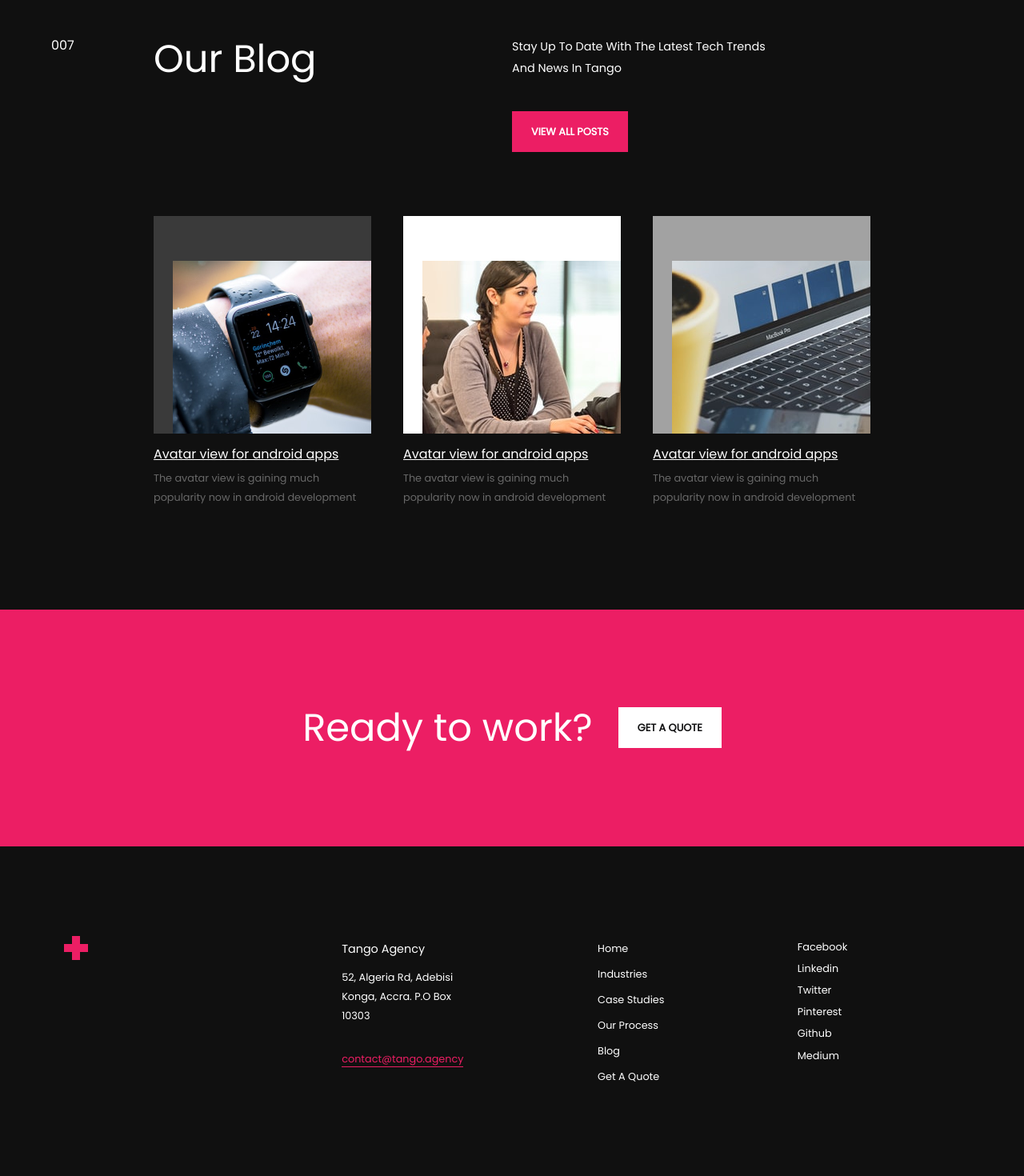
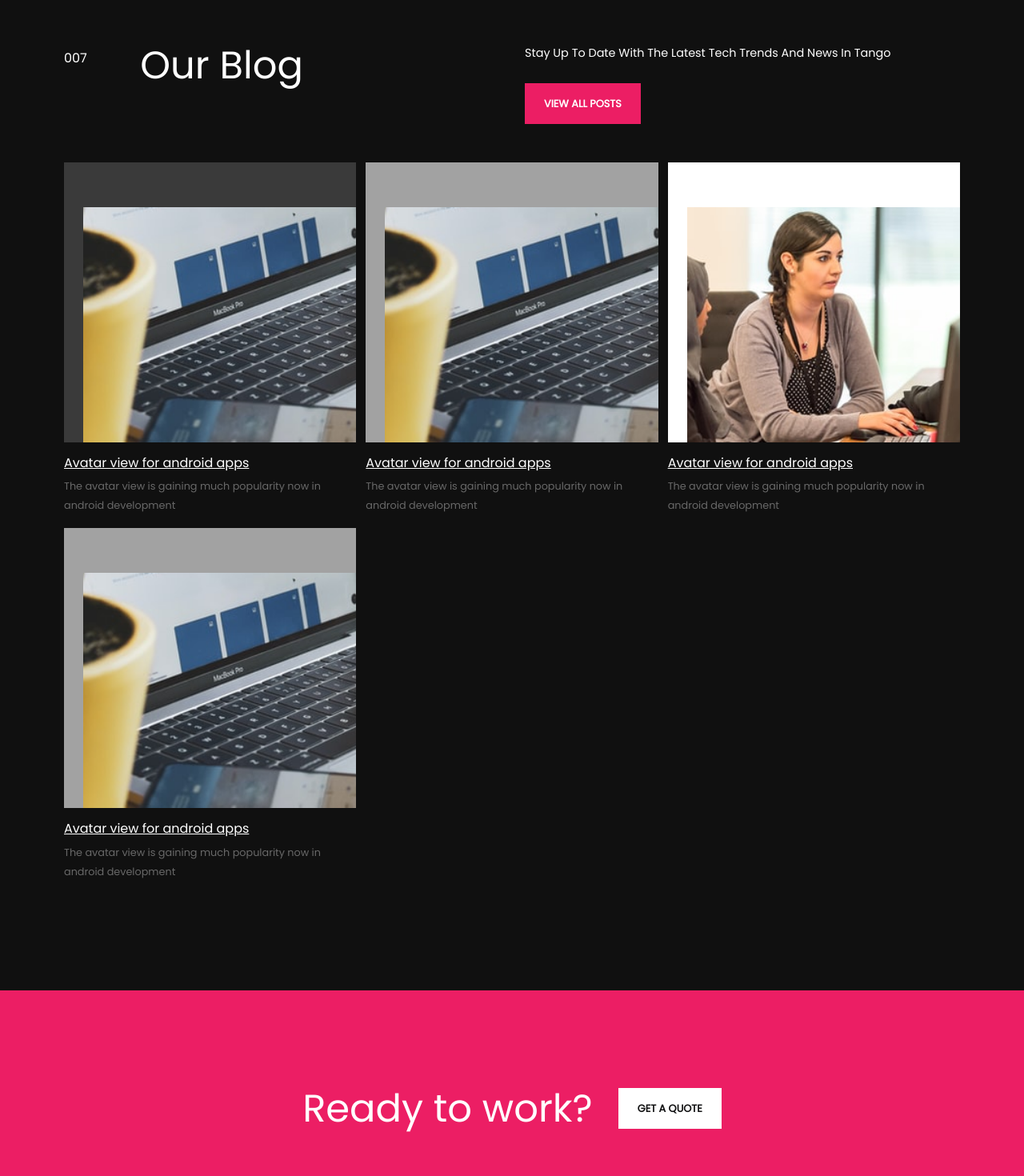
Before and after one commit to miyaParker/tango, a Next.js app: page / in a window 1280 px wide. Shown: the part 7920-9390 px from the top of the page at 80% size. Built offline with nearby package versions, Linux system fonts and the light colour scheme.

Commit message:
mobile responsiveness: footer section

```diff
--- a/src/components/Blog/index.js
+++ b/src/components/Blog/index.js
@@ -3,16 +3,16 @@ import styles from './styles.module.css'
 export default function Blog() {
     return (
         <section className={styles.section}>
-            <div className={styles.container}>
-                <span className={styles.step}>007</span>
-                <h2>Our Blog</h2>
-                <div>
-                    <h4 className={styles.h3}> Stay up to date with the latest tech trends and news in Tango</h4>
+            <div className={`${styles.container} row`}>
+                <span className={`col-12 col-sm-1 mb-0 pt-2`}>007</span>
+                <h2 className={`${styles.h2} col-11 col-md-4 `}>Our Blog</h2>
+                <div className={`${styles.right} col-12 col-md-6 ps-md-3 offset-0 offset-sm-1 offset-md-1`}>
+                    <h4 className={`${styles.intro} pt-4 pb-3 pe-5 pe-md-5 pt-md-0 `}> Stay up to date with the latest tech trends and news in Tango</h4>
                     <button className={styles.button}>View all posts</button>
                 </div>
             </div>
-            <div className={styles.cards}>
-                <div>
+            <div className={'row offset-0 offset-sm-1 offset-md-0 mt-5'}>
+                <div className={'ps-0 col-12 col-md-6 col-lg-4'}>
                     <div className={`${styles.darkgreyBorder} ${styles.card} ${styles.card1}`}>
                     </div>
                     <div className={styles.text}>
@@ -21,7 +21,15 @@ export default function Blog() {
                             development</p>
                     </div>
                 </div>
-                <div>
+                <div className={'ps-0 col-12 col-md-6 col-lg-4'}>
+                    <div className={`${styles.lightgreyBorder} ${styles.card} ${styles.card3}`}></div>
+                    <div className={styles.text}>
+                        <a href="#"><h3 className={styles.h3}>Avatar view for android apps</h3></a>
+                        <p className={styles.p}>The avatar view is gaining much popularity now in android
+                            development</p>
+                    </div>
+                </div>
+                <div className={'ps-0 col-12 col-md-6 col-lg-4'}>
                     <div className={`${styles.whiteBorder} ${styles.card} ${styles.card2}`}></div>
                     <div className={styles.text}>
                         <a href="#"><h3 className={styles.h3}>Avatar view for android apps</h3></a>
@@ -29,7 +37,7 @@ export default function Blog() {
                             development</p>
                     </div>
                 </div>
-                <div>
+                <div className={'ps-0 col-12 col-md-6 col-lg-4'}>
                     <div className={`${styles.lightgreyBorder} ${styles.card}  ${styles.card3}`}></div>
                     <div className={styles.text}>
                         <a href="#"><h3 className={styles.h3}>Avatar view for android apps</h3></a>
--- a/src/components/Blog/styles.module.css
+++ b/src/components/Blog/styles.module.css
@@ -3,42 +3,22 @@
 }
 
 .container {
-    margin: 0 auto;
     display: flex;
-    max-width: 90vw;
 }
 
-.container h2 {
-    width: 35vw;
-    text-transform: capitalize;
-}
 
 .container button {
-    margin-top: 2rem;
     background-color: #EC1E64;
 }
 
-.step {
-    width: 10vw;
-}
-
-.cards {
-    margin: 0 auto;
-    width: 70vw;
-    justify-content: space-between;
-    padding-top: 5rem;
-    display: flex;
-    flex-wrap: wrap;
-}
 
 .container h4 {
-    width: 25vw;
     line-height: 1.7rem;
     text-transform: capitalize;
 }
 
 .text {
-    width: 17rem;
+    /*width: 17rem;*/
 }
 
 .darkgreyBorder {
@@ -60,11 +40,11 @@
 }
 
 .img {
-    object-fit: fill;
+    object-fit: cover;
 }
 
 .card1 {
-    background-image: url('/pic1.png');
+    background-image: url('/pic3.png');
 }
 
 .card2 {
@@ -76,13 +56,43 @@
 }
 
 .card {
+    height: 350px;
     border-bottom: none;
     border-right: none;
     background-position: center;
     background-repeat: no-repeat;
     text-align: center;
-    width: 17rem;
-    overflow: hidden;
-    padding: none;
-    height: 17rem;
+    background-size: cover;
 }
+
+@media (min-width: 120px) {
+    .section {
+        padding: 20px 20px;
+    }
+
+
+}
+
+@media (min-width: 576px) {
+
+    .section {
+        padding: 20px 20px;
+    }
+
+}
+
+@media (min-width: 768px) {
+
+    .section {
+        padding: 20px 40px;
+    }
+
+}
+@media (min-width: 992px) {
+    .section {
+        padding: 120px 80px;
+    }
+
+
+
+}
--- a/src/components/Footer/index.js
+++ b/src/components/Footer/index.js
@@ -1,18 +1,17 @@
 import styles from "./styles.module.css"
 export default function Footer() {
     return (
-        <footer className={styles.container}>
-            <div className={styles.flexLeft}>
+        <footer className={`${styles.container} row`}>
+            <div className={'col-1'}>
             <img  src="logo.png" />
             </div>
-
-            <div className={styles.flexRight}>
-                <div className={styles.contact}>
+            <div className={`${styles.flexRight} col-11 row`}>
+                <div className={`${styles.contact} col-12 col-sm-7 col-md-5 mb-5`}>
                     <h4>Tango Agency</h4>
                     <span className={styles.address}>52, Algeria Rd, Adebisi Konga, Accra. P.O Box 10303</span>
                     <span className={styles.email}>contact@tango.agency</span>
                 </div>
-                <ul className={styles.menu}>
+                <ul className={`${styles.menu} col-6 col-md-3 pt-0`}>
                     <li>Home</li>
                     <li>Industries</li>
                     <li>Case Studies</li>
@@ -20,7 +19,7 @@ export default function Footer() {
                     <li>Blog</li>
                     <li>get a quote</li>
                 </ul>
-                <ul className={styles.social}>
+                <ul className={`${styles.social} col-6 col-md-3 pt-0`}>
                     <li>facebook</li>
                     <li>linkedin</li>
                     <li>twitter</li>
--- a/src/components/Footer/styles.module.css
+++ b/src/components/Footer/styles.module.css
@@ -1,28 +1,22 @@
 .container{
     display: flex;
-    /*padding-left: 5vw;*/
-    padding-left: 80px;
-    padding-right:80px ;
     max-width: 100vw;
+}
 
-}
-.flexRight h4{
-    line-height: 2rem;
-}
 .img{
     cursor: pointer;
 }
 .container img{
     object-fit: contain;
 }
-.flexLeft{
-    width: 25vw;
-
-}
+/*.flexLeft{*/
+/*    width: 25vw;*/
+/*    */
+/*}*/
 .flexRight{
     flex-wrap: wrap;
-    justify-content: space-around;
-    width: 75vw;
+    /*justify-content: space-around;*/
+    /*width: 75vw;*/
     display: flex;
 }
 .contact{
@@ -37,13 +31,11 @@
     margin-top: .3rem;
     line-height: 1.5rem;
     display: block;
- width: 12vw;
 }
 .email{
     display: inline-block;
     color: #EC1E64;
     border-bottom: .2px solid #EC1E64;
-    padding-top: 2rem;
     padding-bottom: 0;
 }
 .social{
@@ -53,3 +45,30 @@
     font-size: .8rem;
     line-height: 1.7rem;
 }
+
+
+@media (min-width: 120px) {
+    .container {
+        padding: 20px 20px;
+    }
+}
+
+@media (min-width: 576px) {
+    .container {
+        padding: 20px 20px;
+    }
+
+}
+
+@media (min-width: 768px) {
+
+    .container {
+        padding: 20px 40px;
+    }
+}
+@media (min-width: 992px) {
+    .container {
+        padding: 120px 80px;
+    }
+
+}
--- a/src/components/Quote/index.js
+++ b/src/components/Quote/index.js
@@ -1,7 +1,7 @@
 import styles from "./styles.module.css"
 export default function Quote(){
     return (
-        <section className={styles.container}>
+        <section className={`${styles.container}`}>
             <span>Ready to work? </span>
             <button>Get a Quote</button>
         </section>
--- a/src/components/Quote/styles.module.css
+++ b/src/components/Quote/styles.module.css
@@ -1,6 +1,7 @@
 .container{
     max-width: 100vw;
     display: flex;
+    flex-wrap: wrap;
     align-items: center;
     justify-content: center;
     background-color: #EC1E64;
--- a/src/components/Team/index.js
+++ b/src/components/Team/index.js
@@ -8,7 +8,7 @@ export default function Team({tangoRef}) {
                     <div className={`col-11 col-md-4 `}>
                         <img className={styles.img} src="pic4.png" />
                     </div>
-                <div className={`col-11 col-sm-9 col-md-6 col-lg-4 offset-0 offset-sm-1`}>
+                <div className={`col-12 col-sm-9 col-md-6 col-lg-4 offset-0 offset-sm-1`}>
                     <h3 className={styles.h3}>A team you can trust </h3>
                     <h4 className={styles.text}>We design, build and scale web and mobile apps with aspiring entrepreneurs, startup and enterprise customers.</h4>
                     <p>Building our own products raised the stakes for the team at Tango-we all understand that to build a successful business,IT, business and marketing work tightly together. </p>
```
Also changed, not shown: src/components/Industries/index.js (+8 -8 lines).
